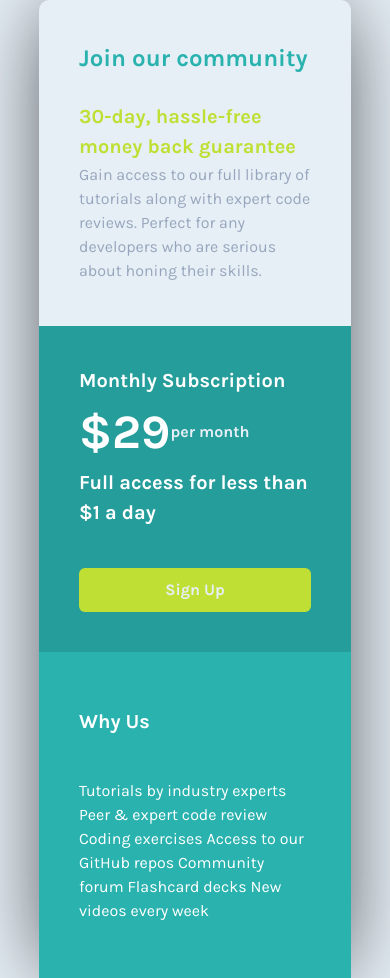
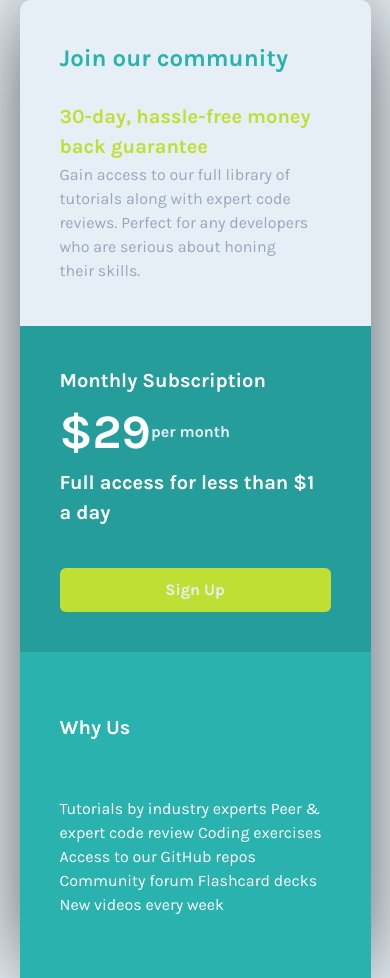
Before and after one commit to JammiM/single-price-grid-component, a React (Vite) app: page / in a window 390 px wide. Built offline with nearby package versions, Linux system fonts and the light colour scheme.

Commit message:
Improved the media query

```diff
--- a/src/components/SinglePriceGrid.css
+++ b/src/components/SinglePriceGrid.css
@@ -3,8 +3,8 @@
   /* padding: 10px; */
   border-top-right-radius: 10px;
   border-top-left-radius: 10px;
-  margin-left: 30%;
-  margin-right: 30%;
+  margin-left: 20%;
+  margin-right: 20%;
   font-size: var(--fs-regular);
 
   box-shadow: 0px 2px 82px -11px rgba(0, 0, 0, 0.75);
@@ -29,9 +29,9 @@
     "price why-us";
   /* gap: 20px; */
 
-  @media (max-width: 1024px) {
-    margin-left: 10%;
-    margin-right: 10%;
+  @media screen and (max-width: 720px) {
+    margin-left: 5%;
+    margin-right: 5%;
 
     grid-template: 1fr 1fr 1fr / 1fr;
     grid-template-areas:
```
